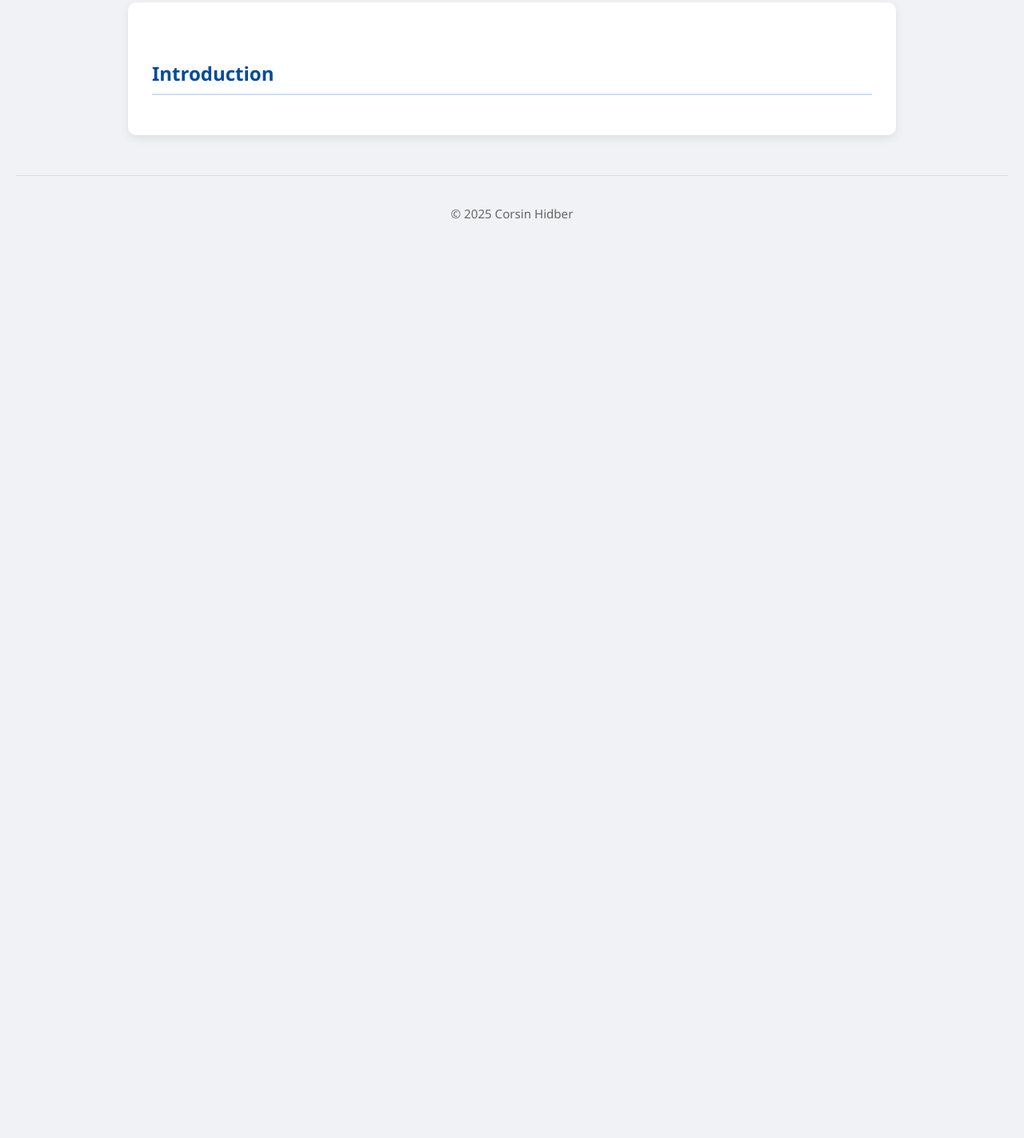
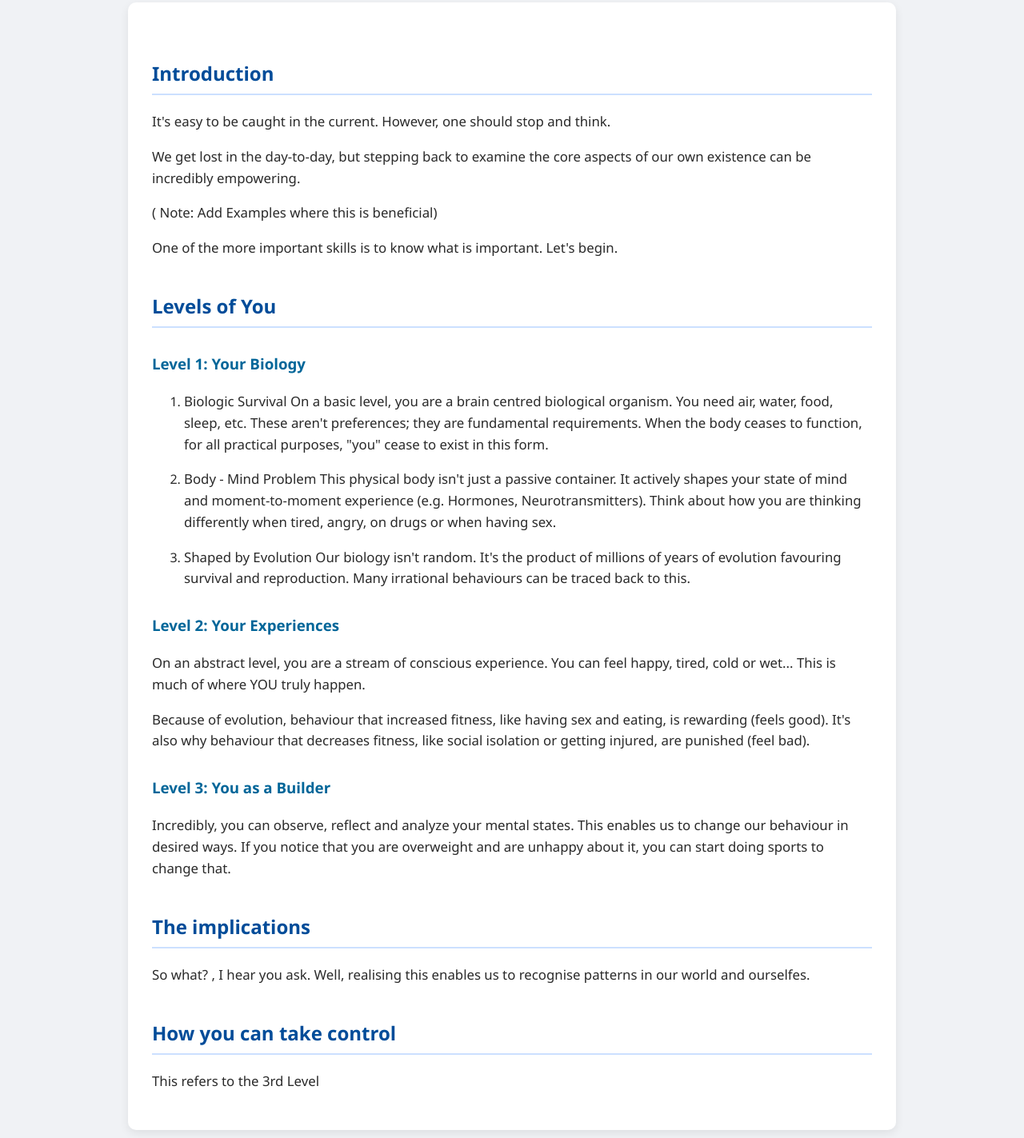
Before and after one commit to drunkPotato/myBlog, an Eleventy site: page src/posts/WhatAreYou.md in a window 1280 px wide. Shown: the part 217-1640 px from the top of the page at 80% size. Before the commit the page ends 800 px from the top, so only its background shows below. Built offline with nearby package versions, Linux system fonts and the light colour scheme; Eleventy itself is replaced by a stand-in of ours; files that its build step writes are made by us from their sources.

Commit message:
feature - started WAY, fixed jpg

```diff
--- a/src/posts/WhatAreYou.md
+++ b/src/posts/WhatAreYou.md
@@ -4,7 +4,61 @@ date: 2025-05-08
 tags: ["Understanding", "Life", "future", "post"]
 layout: base.njk
 image: /images/ai.jpg
-excerpt: A summary of how AI is reshaping the future, based on Patrick Dixon's predictions.
 ---
 
 ## Introduction
+
+
+It's easy to be caught in the current.
+However, one should stop and think.
+
+We get lost in the day-to-day, but stepping back to examine the core aspects of our own existence can be incredibly empowering.
+
+( Note: Add Examples where this is beneficial)
+
+One of the more important skills is to know what is important.
+Let's begin.
+
+## Levels of You
+
+### Level 1: Your Biology
+
+1. Biologic Survival
+On a basic level, you are a brain centred biological organism.
+You need air, water, food, sleep, etc. These aren't preferences; they are fundamental requirements.
+When the body ceases to function, for all practical purposes, "you" cease to exist in this form.
+
+2. Body - Mind Problem
+This physical body isn't just a passive container.
+It actively shapes your state of mind and moment-to-moment experience (e.g. Hormones, Neurotransmitters).
+Think about how you are thinking differently when tired, angry, on drugs or when having sex.
+
+3. Shaped by Evolution
+Our biology isn't random.
+It's the product of millions of years of evolution favouring survival and reproduction.
+Many irrational behaviours can be traced back to this.
+
+
+### Level 2: Your Experiences
+On an abstract level, you are a stream of conscious experience. You can feel happy, tired, cold or wet...
+This is much of where YOU truly happen.
+
+Because of evolution, behaviour that increased fitness, like having sex and eating, is rewarding (feels good).
+It's also why behaviour that decreases fitness, like social isolation or getting injured, are punished (feel bad).
+
+### Level 3: You as a Builder
+Incredibly, you can observe, reflect and analyze your mental states.
+This enables us to change our behaviour in desired ways.
+If you notice that you are overweight and are unhappy about it, you can start doing sports to change that.
+
+
+
+## The implications
+
+So what? , I hear you ask.
+Well, realising this enables us to recognise patterns in our world and ourselfes.
+
+
+## How you can take control
+
+This refers to the 3rd Level
```
Also changed, not shown: 2 other files.
